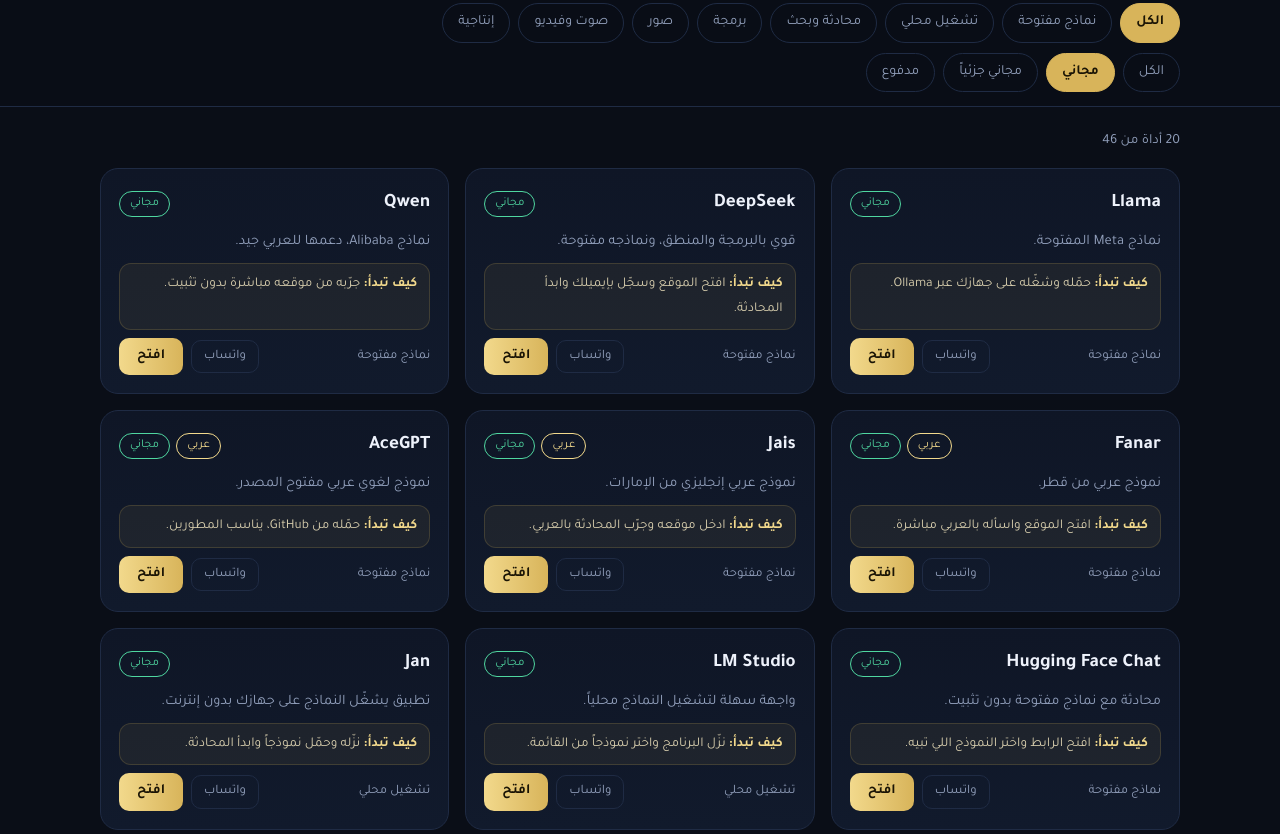
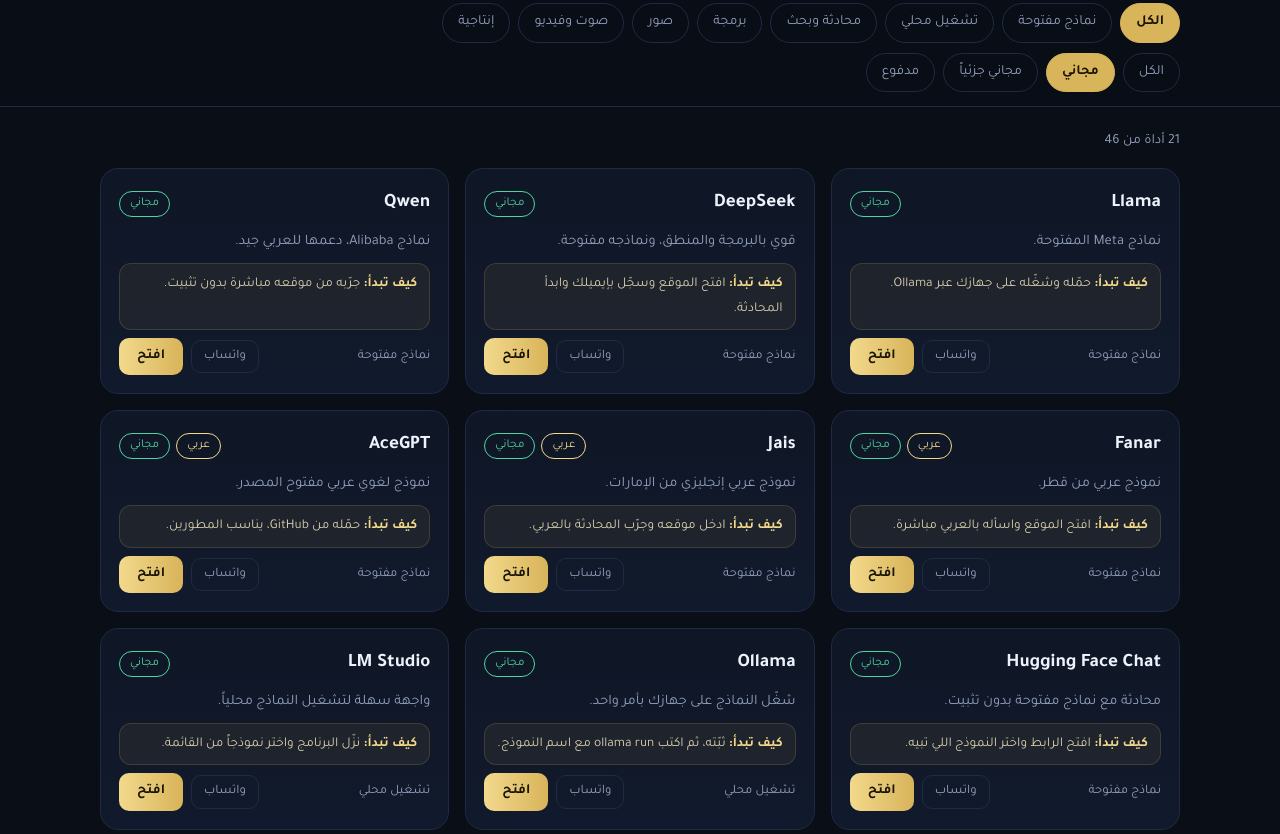
Before and after one commit to 29kuwait/kuwait-ai-directory, a plain HTML site: page index.html in a window 1280 px wide. Shown: the part 1000-1834 px from the top of the page. Drawn offline with Linux system fonts and the light colour scheme.

Commit message:
تصحيحات بعد المراجعة: Ollama وLMArena وPiper | Corrections after the review: Ollama, LMArena and Piper
Co-Authored-By: Claude Sonnet 5.5 <noreply@anthropic.com>

```diff
--- a/index.html
+++ b/index.html
@@ -163,7 +163,7 @@ const T=[
 ["AceGPT","نموذج لغوي عربي مفتوح المصدر.","An open-source Arabic language model.","https://github.com/FreedomIntelligence/AceGPT","open","free","حمّله من GitHub، يناسب المطورين.","Download it from GitHub; suited to developers.",1],
 ["Hugging Face","أكبر مكتبة نماذج ومشاريع ذكاء اصطناعي.","The largest hub of AI models and projects.","https://huggingface.co","open","part","ابحث عن نموذج وجرّبه من Spaces بدون تثبيت.","Find a model and try it in Spaces, no install.",],
 ["Hugging Face Chat","محادثة مع نماذج مفتوحة بدون تثبيت.","Chat with open models, no install.","https://huggingface.co/chat","open","free","افتح الرابط واختر النموذج اللي تبيه.","Open the link and pick the model you want."],
-["Ollama","شغّل النماذج على جهازك بأمر واحد.","Run models on your computer with one command.","https://ollama.com","local","part","ثبّته، ثم اكتب ollama run مع اسم النموذج.","Install it, then type ollama run with a model name."],
+["Ollama","شغّل النماذج على جهازك بأمر واحد.","Run models on your computer with one command.","https://ollama.com","local","free","ثبّته، ثم اكتب ollama run مع اسم النموذج.","Install it, then type ollama run with a model name."],
 ["LM Studio","واجهة سهلة لتشغيل النماذج محلياً.","An easy app to run models locally.","https://lmstudio.ai","local","free","نزّل البرنامج واختر نموذجاً من القائمة.","Download the app and pick a model from the list."],
 ["Jan","تطبيق يشغّل النماذج على جهازك بدون إنترنت.","An app that runs models offline on your computer.","https://jan.ai","local","free","نزّله وحمّل نموذجاً وابدأ المحادثة.","Install it, download a model and start chatting."],
 ["GPT4All","شغّل نماذج على جهازك بدون كرت شاشة قوي.","Run models without a powerful graphics card.","https://gpt4all.io","local","free","نزّل التطبيق واختر نموذجاً صغيراً.","Install the app and choose a small model."],
@@ -173,7 +173,7 @@ const T=[
 ["Google AI Studio","جرّب نماذج Gemini مجاناً.","Try Gemini models for free.","https://aistudio.google.com","chat","part","ادخل بحساب قوقل وجرّب النماذج في المتصفح.","Sign in with Google and try models in the browser."],
 ["Meta AI","مساعد Meta.","Meta's assistant.","https://www.meta.ai","chat","free","ادخله من الموقع أو من تطبيقات Meta.","Use it on the site or inside Meta apps."],
 ["Duck.ai","محادثة مع عدة نماذج بخصوصية أعلى.","Chat with several models with more privacy.","https://duck.ai","chat","part","افتح الرابط وابدأ بدون تسجيل.","Open the link and start without signing up."],
-["LMArena","قارن بين نماذج الذكاء الاصطناعي وشوف أيها أفضل.","Compare AI models side by side and see which is better.","https://lmarena.ai","chat","free","اكتب سؤالك وقارن بين جوابين من نموذجين.","Ask a question and compare answers from two models."],
+["LMArena","قارن بين نماذج الذكاء الاصطناعي وشوف أيها أفضل.","Compare AI models side by side and see which is better.","https://arena.ai","chat","free","اكتب سؤالك وقارن بين جوابين من نموذجين.","Ask a question and compare answers from two models."],
 ["Claude","مساعد Anthropic، قوي بالكتابة والبرمجة.","Anthropic's assistant, strong at writing and coding.","https://claude.ai","chat","part","سجّل بإيميلك وجرّب الخطة المجانية.","Sign up with email and try the free plan."],
 ["Perplexity","بحث ذكي مع مصادر.","AI search with sources.","https://www.perplexity.ai","chat","part","اكتب سؤالك وشوف المصادر تحت الجواب.","Ask a question and check the sources under the answer."],
 ["Microsoft Copilot","مساعد Microsoft المجاني.","Microsoft's free assistant.","https://copilot.microsoft.com","chat","free","افتحه من الموقع أو من متصفح Edge.","Open it on the site or in the Edge browser."],
@@ -192,7 +192,7 @@ const T=[
 ["Ideogram","توليد صور مع نصوص داخلها.","Generate images with readable text in them.","https://ideogram.ai","image","part","سجّل واكتب وصف الصورة.","Sign up and describe your image."],
 ["Canva","تصميم مع أدوات ذكاء اصطناعي.","Design with built-in AI tools.","https://www.canva.com","image","part","ابدأ بقالب جاهز وجرّب أدوات الذكاء.","Start from a template and try the AI tools."],
 ["Whisper","تحويل الكلام لنص ويدعم العربي.","Speech to text, with Arabic support.","https://github.com/openai/whisper","av","free","شغّله محلياً لتفريغ ملفات الصوت.","Run it locally to transcribe audio files.",1],
-["Piper","تحويل نص لصوت محلياً.","Local text to speech.","https://github.com/rhasspy/piper","av","free","نزّل صوتاً وشغّله من سطر الأوامر.","Download a voice and run it from the command line."],
+["Piper","تحويل نص لصوت محلياً.","Local text to speech.","https://github.com/OHF-Voice/piper1-gpl","av","free","نزّل صوتاً وشغّله من سطر الأوامر.","Download a voice and run it from the command line."],
 ["ElevenLabs","تحويل نص لصوت واقعي.","Realistic text to speech.","https://elevenlabs.io","av","part","سجّل واستخدم الرصيد المجاني الشهري.","Sign up and use the monthly free credits."],
 ["Runway","توليد وتحرير فيديو.","Generate and edit video.","https://runwayml.com","av","part","سجّل وجرّب الرصيد المجاني.","Sign up and try the free credits."],
 ["CapCut","مونتاج فيديو بأدوات ذكية.","Video editing with smart tools.","https://www.capcut.com","av","part","نزّل التطبيق وابدأ مشروعاً جديداً.","Install the app and start a new project."],
```
Also changed, not shown: 2 other files.
